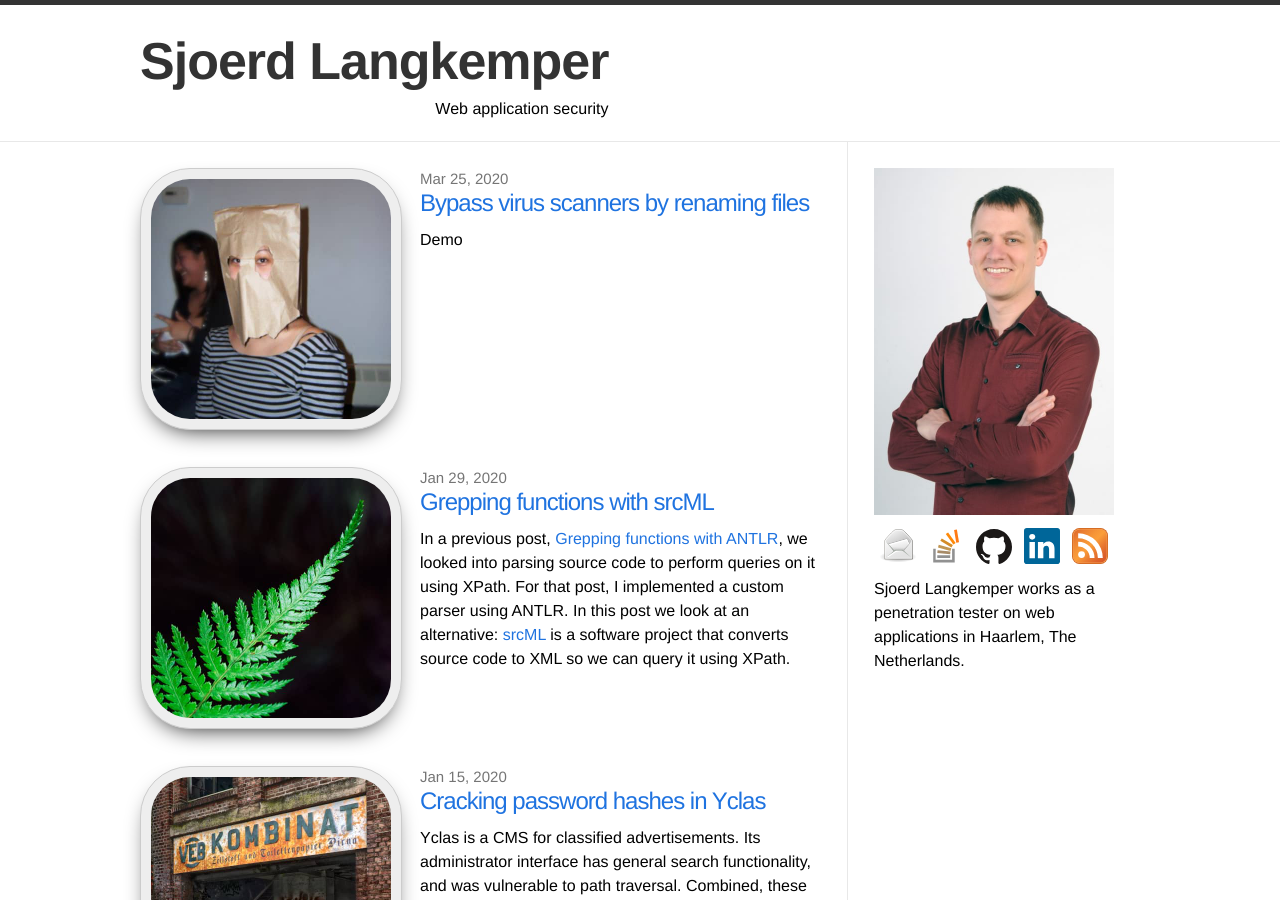
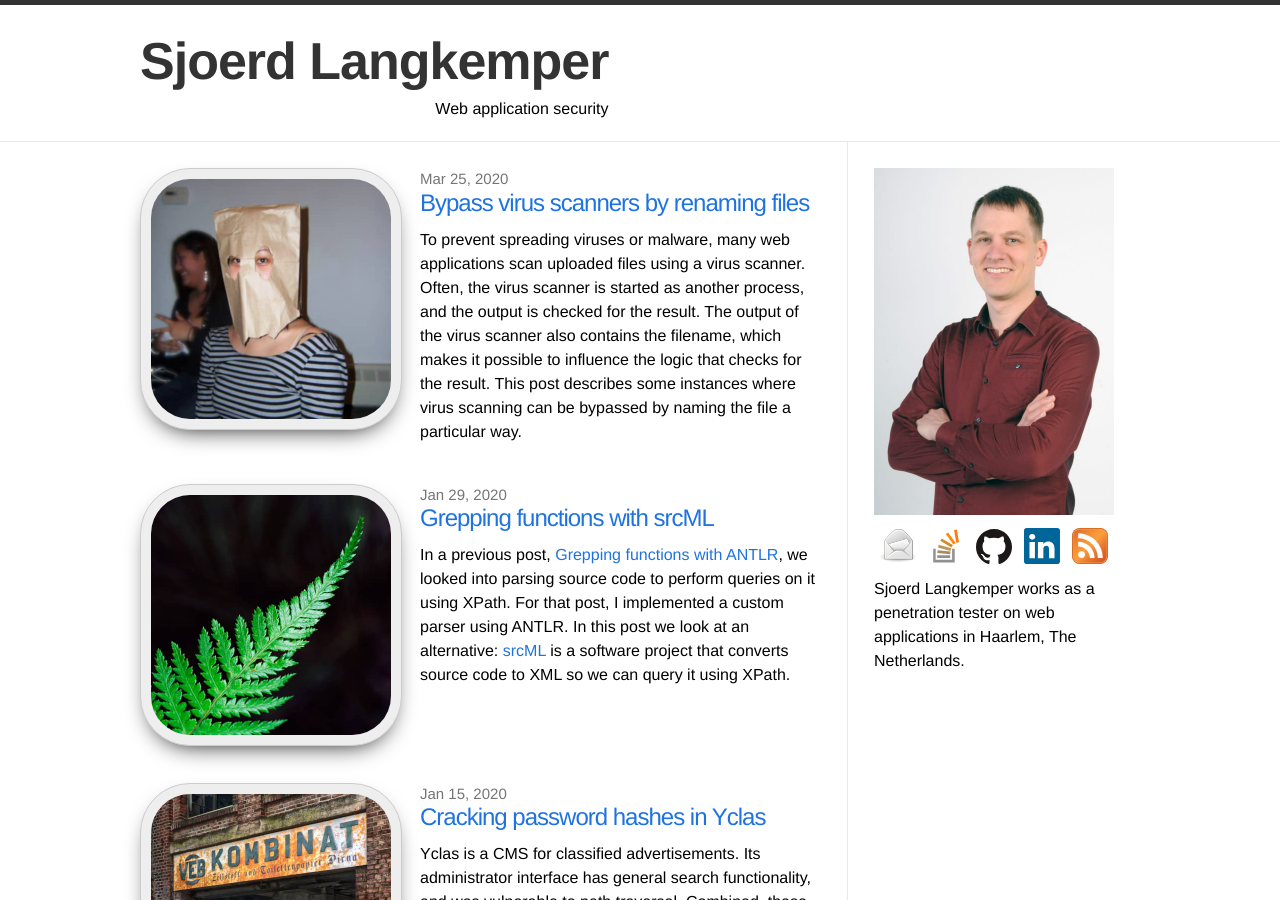
Before and after one commit to Sjord/Sjord.github.io, a Jekyll site: the page built from index.html, in a window 1280 px wide and 900 px high. Built offline with Jekyll 4.4.1, drawn with Linux system fonts in a browser that asks for light colours; some of the changed lines change nothing that is shown.

Commit message:
More about hacking virus scanners

```diff
--- a/_posts/2020-02-05-bypass-virus-scanners-by-renaming-files.md
+++ b/_posts/2020-02-05-bypass-virus-scanners-by-renaming-files.md
@@ -5,6 +5,101 @@
 date: 2020-03-25
 ---
 
-### Demo
+To prevent spreading viruses or malware, many web applications scan uploaded files using a virus scanner. Often, the virus scanner is started as another process, and the output is checked for the result. The output of the virus scanner also contains the filename, which makes it possible to influence the logic that checks for the result. This post describes some instances where virus scanning can be bypassed by naming the file a particular way.
+
+## Calling clamscan
+
+When a web application has functionality to upload and share files, it is good practice to use a virus scanner on these files to prevent spreading malware this way. A popular virus scanner to use is clamscan. Clamscan is free and can easily be integrated, since a single file can be scanned from the command line. When running clamscan on a legitimate file, the output looks as follows:
+
+    $ clamscan benign.com
+    benign.com: OK
+
+And a virus looks as follows:
+
+    $ clamscan eicar.com
+    eicar.com: Eicar-Test-Signature FOUND
+
+## Result injection
+
+To obtain the clamscan result, some application try to parse the output. If there is `OK` in the output, the file is considered good. If there is `FOUND` in the output, the file contains a virus. However, since the filename is also printed and can be under control of the attacker, this presents an injection attack. If an attacker names a file `OK.exe`, it contains `OK`, and an application may think it doesn't contain a virus.
+
+### npm clamscan
+
+The [clamscan Node package](https://github.com/kylefarris/clamscan) used to contain the following code, where `result` contains the output from clamscan:
+
+    if (/:\s+OK/.test(result)) {
+        if (this.settings.debug_mode) console.log(`${this.debug_label}: File is OK!`);
+        return {is_infected: false, viruses: []};
+    }
+
+    if (/:\s+(.+)FOUND/gm.test(result)) {
+        ...
+
+As you can see, if the output contains `: OK`, the file is considered safe. This can be exploited by renaming a file to something that contains `: OK`, as shown here:
 
 <video muted autoplay loop src="/images/clamscan.mp4"></video>
+
+### Moodle
+
+The following code is used to check clamscan output in [Moodle](https://github.com/moodle/moodle/blob/master/lib/antivirus/clamav/classes/scanner.php#L373):
+
+    private function parse_socket_response($output) {
+        $splitoutput = explode(': ', $output);
+        $message = trim($splitoutput[1]);
+        if ($message === 'OK') {
+            return self::SCAN_RESULT_OK;
+        } else {
+            ...
+
+This splits on `: ` and takes the second part. So renaming a file `file: OK: .exe` will do the trick. However, it seems that files have a temporary filename when they are scanned, so that prevents an attacker from tricking the virus scanner.
+
+### clamtk
+
+The GUI frontend for clamscan [clamtk](https://github.com/dave-theunsub/clamtk) can be tricked in another way. It uses the following check to determine virus status:
+
+    if ( /(.*?): ([^:]+) FOUND/ ) {
+        $file   = $1;
+        $status = $2;
+    }
+
+The applies a regular expression to the output of clamscan, and stores the matched groups in `$file` and `$status`.
+
+We can't get around this if-statement. If the file contains a virus, the output of clamscan is going to contain a colon and FOUND. However, by changing the filename it is possible to manipulate what goes into the `$file` and `$status` variables. This can be used to bypass the scanner, because of the following critical code:
+
+    # Ensure the file is still there (things get moved)
+    # and that it got scanned
+    next unless ( $file && -e $file && $status );
+
+If `$file` does not point to an actual file, simply skip the rest of the loop. So, the scanner can be bypassed by naming a file `file: a FOUND.com`. The part before the colon, `file`, is interpreted as the filename. If that file doesn't exist, the file is considered safe.
+
+<img src="/images/clamtk-no-threats-found.png">
+
+## Daemon protocol injection
+
+Loading virus definition files takes a while, and clamscan is thus pretty slow to start. A solution for this is clamd, a daemon that keeps clamscan running and scans files on request. Clients can ask for a virus scan using a simple protocol. A file can be scanned by sending the following command:
+
+    nSCAN /home/sjoerd/eicar.exe
+
+The `n` in this command indicates that the command is terminated by a newline. The alternative is `z`, for nul-byte termination. Since filenames can also contain newlines and nul-bytes, this presents an injection opportunity. We first upload a benign file `file`, followed by a malicious file `file\n.exe`. The newline terminates the nSCAN command:
+
+    nSCAN /var/www/uploads/file
+    .exe
+
+The benign file is scanned and reported clean, and our virus bypasses detection.
+
+### npm clam-js
+
+The Node module [clam-js](https://github.com/srijs/clam-js/blob/master/clam.js#L107) is vulnerable to such protocol injection. When scanning a `file\n.exe`, where `\n` is a newline, the communication with clamd looks as follows:
+
+    nSCAN /home/sjoerd/dev/virus/clam/file
+    .exe
+
+And the server responds with:
+
+    2: /home/sjoerd/dev/virus/clam/file: OK
+
+We tricked it into scanning another file, by terminating the scan command early.
+
+## Conclusion
+
+By manipulating the filename it is sometimes possible to bypass the virus scanner of an application. This can be done by tricking the logic that checks the result of clamscan, or by injecting into the communication with clamd. Shown above are several examples of these bugs in moderately popular software packages.
```
Also changed, not shown: images/clamtk-no-threats-found.png (added).
